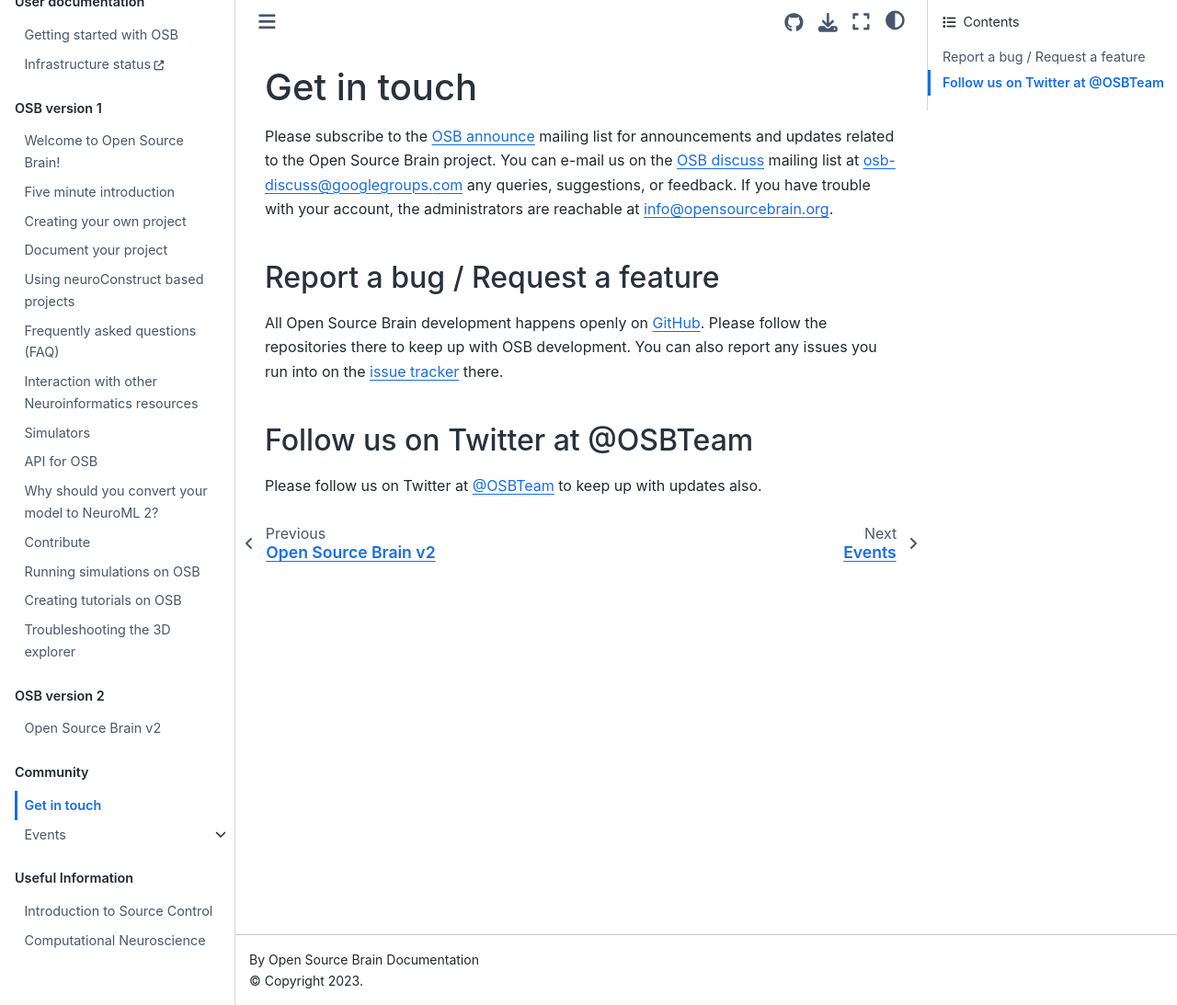
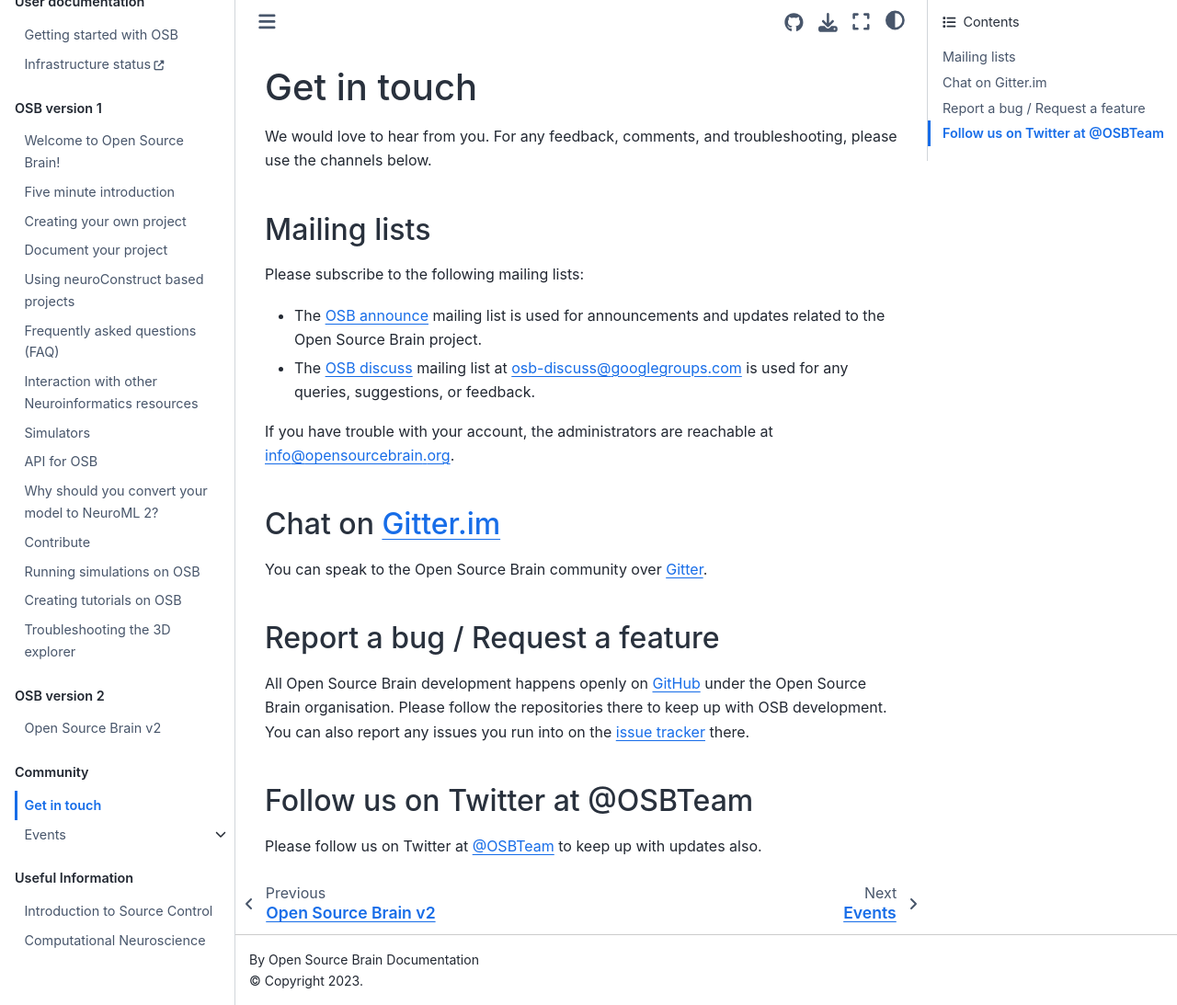
Before and after one commit to OpenSourceBrain/Documentation, a Jupyter Book: the page built from source/General/Contacts.md, in a window 1280 px wide and 1093 px high. Shown: the whole window at 92% size. Built offline with Jupyter Book 1.0.4 settings and Sphinx 7.4.7 and the Sphinx Book theme 1.1.4, drawn with Linux system fonts in a browser that asks for light colours.

Commit message:
feat: add Gitter to contact and rephrase

```diff
--- a/source/General/Contacts.md
+++ b/source/General/Contacts.md
@@ -1,13 +1,24 @@
 (contact)=
 # Get in touch
 
-Please subscribe to the [OSB announce](https://groups.google.com/forum/?fromgroups#!forum/osb-announce) mailing list for announcements and updates related to the Open Source Brain project.
-You can e-mail us on the [OSB discuss](https://groups.google.com/forum/?fromgroups#!forum/osb-discuss) mailing list at  [osb-discuss@googlegroups.com](mailto:osb-discuss@googlegroups.com) any queries, suggestions, or feedback.
+We would love to hear from you.
+For any feedback, comments, and troubleshooting, please use the channels below.
+
+## Mailing lists
+
+Please subscribe to the following mailing lists:
+
+- The [OSB announce](https://groups.google.com/forum/?fromgroups#!forum/osb-announce) mailing list is used for announcements and updates related to the Open Source Brain project.
+- The [OSB discuss](https://groups.google.com/forum/?fromgroups#!forum/osb-discuss) mailing list at  [osb-discuss@googlegroups.com](mailto:osb-discuss@googlegroups.com) is used for any queries, suggestions, or feedback.
+
 If you have trouble with your account, the administrators are reachable at [info@opensourcebrain.org](mailto:info@opensourcebrain.org).
+## Chat on Gitter.im
+
+You can speak to the Open Source Brain community over [Gitter](https://gitter.im/OpenSourceBrain/community?utm_source=share-link&utm_medium=link&utm_campaign=share-link).
 
 ## Report a bug / Request a feature
 
-All Open Source Brain development happens openly on [GitHub](https://github.com/OpenSourceBrain/).
+All Open Source Brain development happens openly on [GitHub](https://github.com/OpenSourceBrain/) under the Open Source Brain organisation.
 Please follow the repositories there to keep up with OSB development.
 You can also report any issues you run into on the [issue tracker](https://github.com/OpenSourceBrain/geppetto-osb/issues/new) there.
 
```
